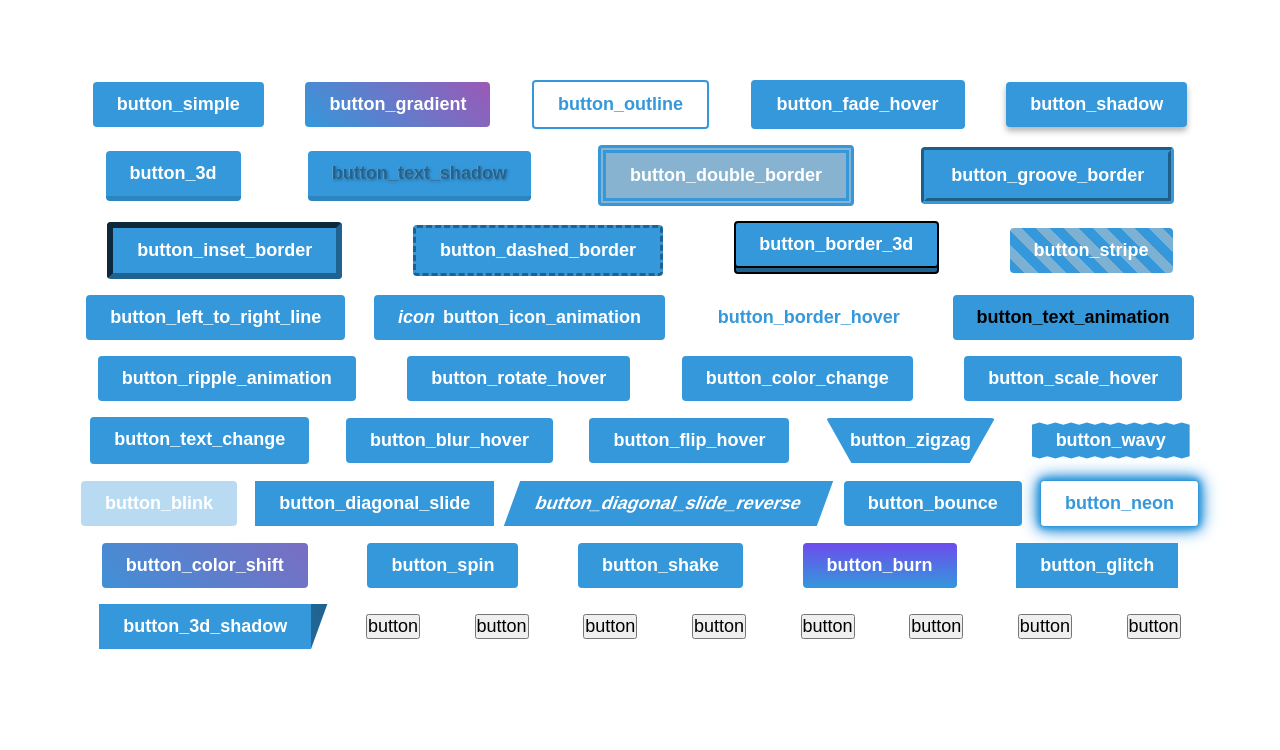
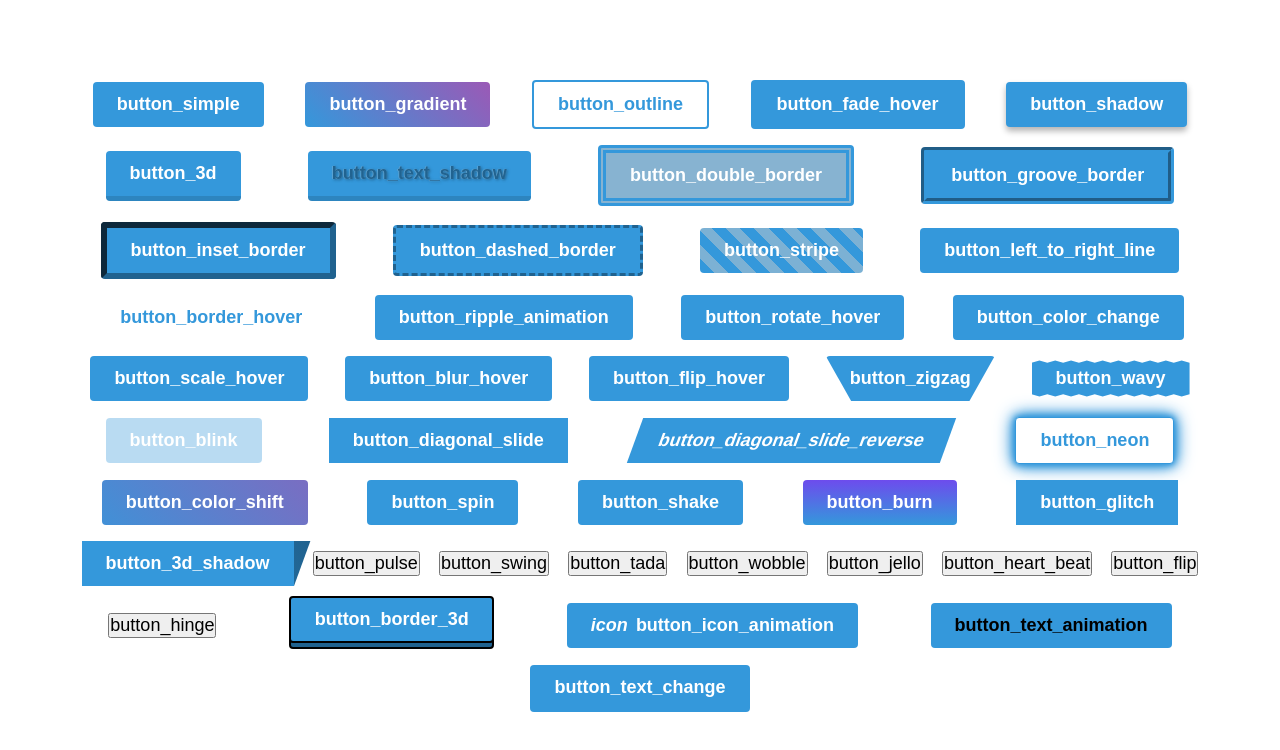
Before and after one commit to lewKcoder/front-template, a Next.js app: page /buttons in a window 1280 px wide. Shown: the top 750 px of the page. Built offline with nearby package versions, Linux system fonts and the light colour scheme.

Commit message:
Fixed jsx to array

```diff
--- a/src/layouts/buttons/buttons.tsx
+++ b/src/layouts/buttons/buttons.tsx
@@ -1,65 +1,70 @@
 import { FunctionComponent } from 'react';
 import styles from './styles.module.scss';
+
+const buttonNames = [
+  'simple',
+  'gradient',
+  'outline',
+  'fade_hover',
+  'shadow',
+  '3d',
+  'text_shadow',
+  'double_border',
+  'groove_border',
+  'inset_border',
+  'dashed_border',
+  'stripe',
+  'left_to_right_line',
+  'border_hover',
+  'ripple_animation',
+  'rotate_hover',
+  'color_change',
+  'scale_hover',
+  'blur_hover',
+  'flip_hover',
+  'zigzag',
+  'wavy',
+  'blink',
+  'diagonal_slide',
+  'diagonal_slide_reverse',
+  'neon',
+  'color_shift',
+  'spin',
+  'shake',
+  'burn',
+  'glitch',
+  '3d_shadow',
+  'pulse',
+  'swing',
+  'tada',
+  'wobble',
+  'jello',
+  'heart_beat',
+  'flip',
+  'hinge',
+];
 
 export const Buttons: FunctionComponent = () => {
   return (
     <div className={styles.container}>
-      <button className={styles.button_simple}>button_simple</button>
-      <button className={styles.button_gradient}>button_gradient</button>
-      <button className={styles.button_outline}>button_outline</button>
-      <button className={styles.button_fade_hover}>button_fade_hover</button>
-      <button className={styles.button_shadow}>button_shadow</button>
-      <button className={styles.button_3d}>button_3d</button>
-      <button className={styles.button_text_shadow}>button_text_shadow</button>
-      <button className={styles.button_double_border}>button_double_border</button>
-      <button className={styles.button_groove_border}>button_groove_border</button>
-      <button className={styles.button_inset_border}>button_inset_border</button>
-      <button className={styles.button_dashed_border}>button_dashed_border</button>
+      {buttonNames.map((name) => (
+        <button key={name} className={styles[`button_${name}`]}>
+          button_{name}
+        </button>
+      ))}
       <button className={styles.button_border_3d}>
         <span>button_border_3d</span>
       </button>
-      <button className={styles.button_stripe}>button_stripe</button>
-      <button className={styles.button_left_to_right_line}>button_left_to_right_line</button>
       <button className={styles.button_icon_animation}>
         <i>icon</i>button_icon_animation
       </button>
-      <button className={styles.button_border_hover}>button_border_hover</button>
       <button className={styles.button_text_animation}>
         <span>button_text_animation</span>
       </button>
-      <button className={styles.button_ripple_animation}>button_ripple_animation</button>
-      <button className={styles.button_rotate_hover}>button_rotate_hover</button>
-      <button className={styles.button_color_change}>button_color_change</button>
-      <button className={styles.button_scale_hover}>button_scale_hover</button>
       <button className={styles.button_text_change}>
         <span className={styles.original}>button_text_change</span>
         <span className={styles.hover}>Hello!</span>
       </button>
-      <button className={styles.button_blur_hover}>button_blur_hover</button>
-      <button className={styles.button_flip_hover}>button_flip_hover</button>
-      <button className={styles.button_zigzag}>button_zigzag</button>
-      <button className={styles.button_wavy}>button_wavy</button>
-      <button className={styles.button_blink}>button_blink</button>
-      <button className={styles.button_diagonal_slide}>button_diagonal_slide</button>
-      <button className={styles.button_diagonal_slide_reverse}>
-        button_diagonal_slide_reverse
-      </button>
-      <button className={styles.button_bounce}>button_bounce</button>
-      <button className={styles.button_neon}>button_neon</button>
-      <button className={styles.button_color_shift}>button_color_shift</button>
-      <button className={styles.button_spin}>button_spin</button>
-      <button className={styles.button_shake}>button_shake</button>
-      <button className={styles.button_burn}>button_burn</button>
-      <button className={styles.button_glitch}>button_glitch</button>
-      <button className={styles.button_3d_shadow}>button_3d_shadow</button>
-      <button className={styles.button}>button</button>
-      <button className={styles.button}>button</button>
-      <button className={styles.button}>button</button>
-      <button className={styles.button}>button</button>
-      <button className={styles.button}>button</button>
-      <button className={styles.button}>button</button>
-      <button className={styles.button}>button</button>
-      <button className={styles.button}>button</button>
     </div>
   );
 };
```
